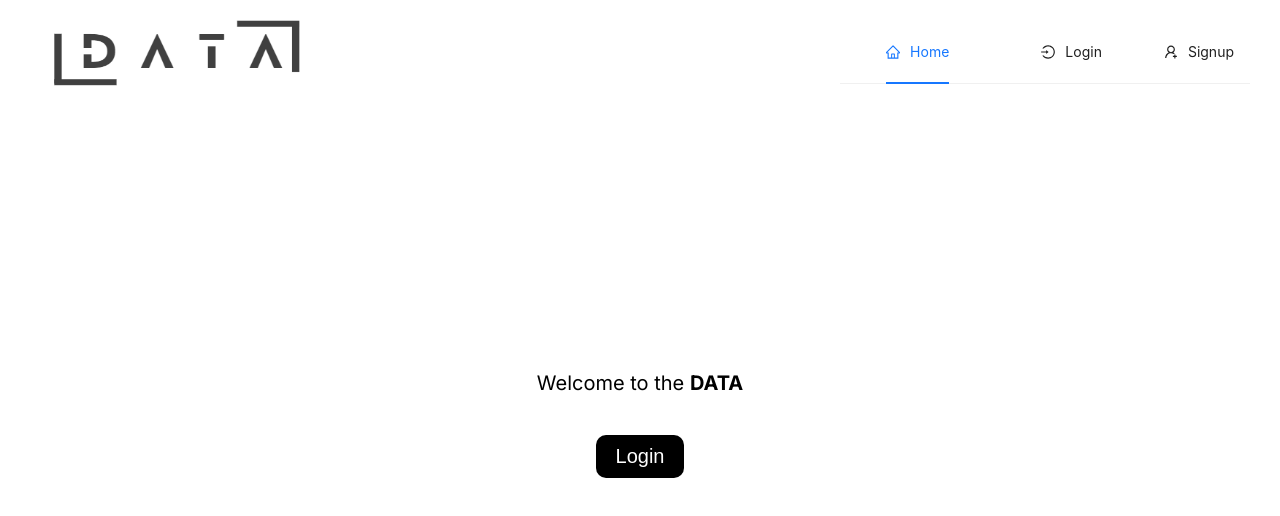
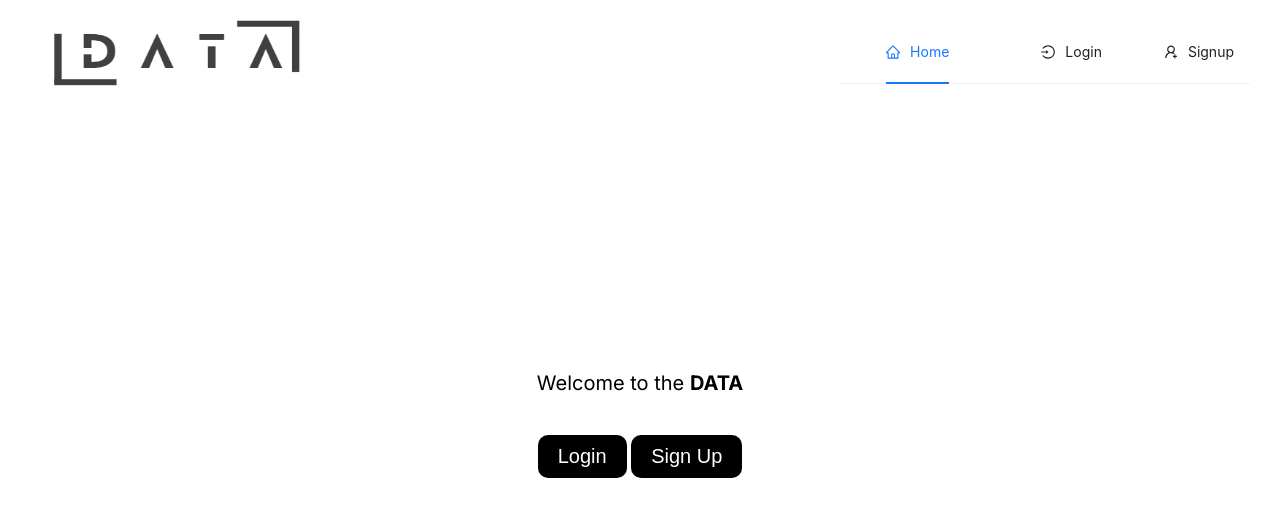
Before and after one commit to uvenkatateja/data, a Next.js app: page / in a window 1280 px wide. Shown: the top 516 px of the page. Built offline with nearby package versions, Linux system fonts and the light colour scheme; no server answers.

Commit message:
Update page.tsx

```diff
--- a/src/app/page.tsx
+++ b/src/app/page.tsx
@@ -1,5 +1,5 @@
+
 "use client";
-import Image from "next/image";
 import styles from "./page.module.css";
 import { useDispatch } from "react-redux";
 import { AppDispatch, useAppSelector } from "@/redux/store";
@@ -18,6 +18,7 @@ export default function Home() {
             Welcome to the <strong>DATA</strong>
           </h1>
           <br />
+          <div>
             <button
               onClick={() => {
                 router.push("/login");
@@ -25,6 +26,15 @@ export default function Home() {
             >
               Login
             </button>
+            &nbsp;
+            <button
+              onClick={() => {
+                router.push("/signup");
+              }}
+            >
+              Sign Up
+            </button>
+          </div>
         </div>
       ) : (
         <div className={styles.center}>
```
Lines whose indentation alone changed are shown as unchanged.
